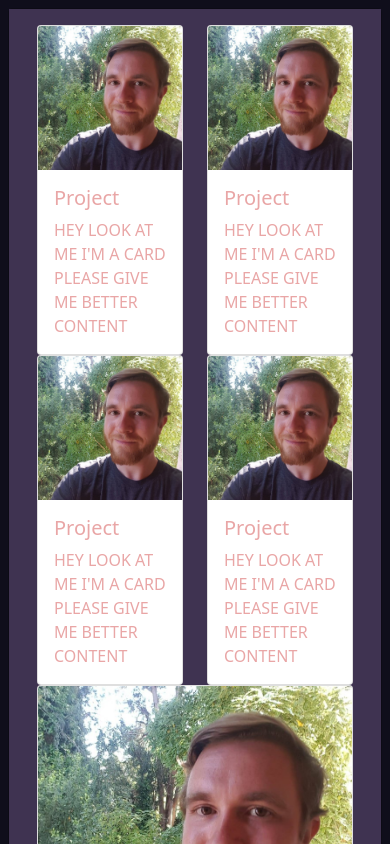
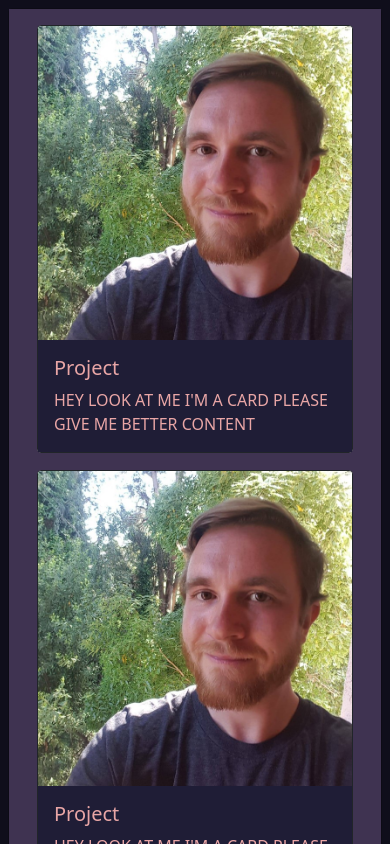
Before and after one commit to Capricious150/Portfolio-in-React, a React (Create React App) app: page / in a window 390 px wide. Both pictures are taken after a click on the button "Work". Built offline with nearby package versions, Linux system fonts and the light colour scheme.

Commit message:
More Work Card tweaks. Hopefully now with working media size responsivenvess

```diff
--- a/src/App.css
+++ b/src/App.css
@@ -42,3 +42,9 @@
   color: white;
   font-size: 115%;
 }
+
+.Upper-card{
+  margin-bottom: 2vh;
+  background-color: #1F1D36;
+  color: #E9A6A6;
+}
--- a/src/Components/WorkModal.js
+++ b/src/Components/WorkModal.js
@@ -15,19 +15,19 @@ function WorkModal(){
             <Modal.Body className="App-modal">
                 <Container>
                     <Row>
-                        <Col>
-                        <Card>
+                        <Col xs={12} md={6}>
+                        <Card border="dark" className="Upper-card">
                             <Card.Img variant="top" src="AustinAProfile.jpg" />
-                                <Card.Body>
+                                <Card.Body className="App-modal-header">
                                 <Card.Title>Project</Card.Title>
                                 <Card.Text>HEY LOOK AT ME I'M A CARD PLEASE GIVE ME BETTER CONTENT</Card.Text>
                                 </Card.Body>
                             </Card>
                         </Col>
-                        <Col>
-                        <Card>
+                        <Col xs={12} md={6}>
+                        <Card border="dark" className="Upper-card">
                             <Card.Img variant="top" src="AustinAProfile.jpg" />
-                                <Card.Body>
+                                <Card.Body className="App-modal-header">
                                 <Card.Title>Project</Card.Title>
                                 <Card.Text>HEY LOOK AT ME I'M A CARD PLEASE GIVE ME BETTER CONTENT</Card.Text>
                                 </Card.Body>
@@ -35,28 +35,28 @@ function WorkModal(){
                         </Col>
                     </Row>
                     <Row>
-                        <Col>
-                        <Card>
+                        <Col xs={9} md={4}>
+                        <Card border="dark">
                             <Card.Img variant="top" src="AustinAProfile.jpg" />
-                                <Card.Body>
+                                <Card.Body className="App-modal-header">
                                 <Card.Title>Project</Card.Title>
                                 <Card.Text>HEY LOOK AT ME I'M A CARD PLEASE GIVE ME BETTER CONTENT</Card.Text>
                                 </Card.Body>
                             </Card>
                         </Col>
-                        <Col>
-                        <Card>
+                        <Col xs={9} md={4}>
+                        <Card border="dark">
                             <Card.Img variant="top" src="AustinAProfile.jpg" />
-                                <Card.Body>
+                                <Card.Body className="App-modal-header">
                                 <Card.Title>Project</Card.Title>
                                 <Card.Text>HEY LOOK AT ME I'M A CARD PLEASE GIVE ME BETTER CONTENT</Card.Text>
                                 </Card.Body>
                             </Card>
                         </Col>
-                        <Col>
-                        <Card>
+                        <Col xs={9} md={4}>
+                        <Card border="dark">
                             <Card.Img variant="top" src="AustinAProfile.jpg" />
-                                <Card.Body>
+                                <Card.Body className="App-modal-header">
                                 <Card.Title>Project</Card.Title>
                                 <Card.Text>HEY LOOK AT ME I'M A CARD PLEASE GIVE ME BETTER CONTENT</Card.Text>
                                 </Card.Body>
```
